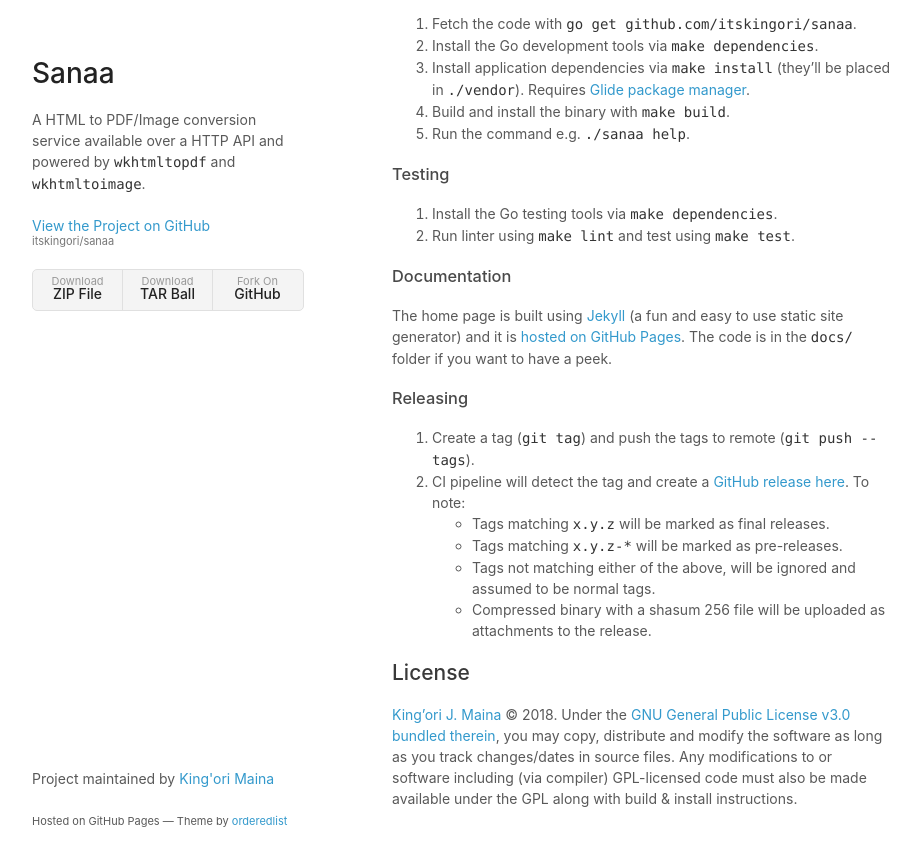
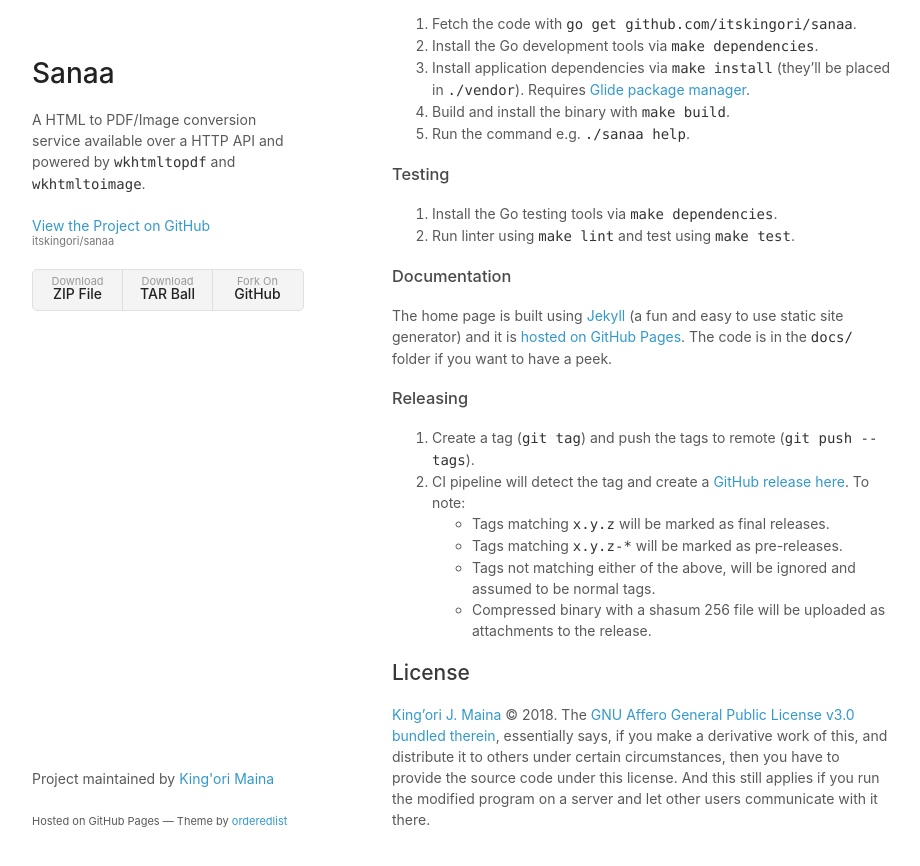
Before and after one commit to itskingori/sanaa, a Jekyll site: the page built from docs/index.md, in a window 1280 px wide and 900 px high, scrolled down 2602 px. Shown: the top 866 px of the window, without its empty margins (178-1098 px from the left). Built offline with Jekyll 4.4.1, drawn with Linux system fonts in a browser that asks for light colours.

Commit message:
Update license summary in on the homepage
* https://www.gnu.org/licenses/why-affero-gpl.html
* https://exygy.com/which-license-should-i-use-mit-vs-apache-vs-gpl/
* https://github.com/itskingori/sanaa/pull/17

```diff
--- a/docs/index.md
+++ b/docs/index.md
@@ -176,11 +176,12 @@
 
 ## License
 
-[King'ori J. Maina][personal-site] © 2018. Under the [GNU General Public License
-v3.0 bundled therein][license], you may copy, distribute and modify the software
-as long as you track changes/dates in source files. Any modifications to or
-software including (via compiler) GPL-licensed code must also be made available
-under the GPL along with build & install instructions.
+[King'ori J. Maina][personal-site] © 2018. The [GNU Affero General Public
+License v3.0 bundled therein][license], essentially says, if you make a
+derivative work of this, and distribute it to others under certain
+circumstances, then you have to provide the source code under this license. And
+this still applies if you run the modified program on a server and let other
+users communicate with it there.
 
 [contributing]: https://raw.githubusercontent.com/itskingori/sanaa/master/LICENSE
 [dockerhub]: https://hub.docker.com/r/kingori/sanaa
```
